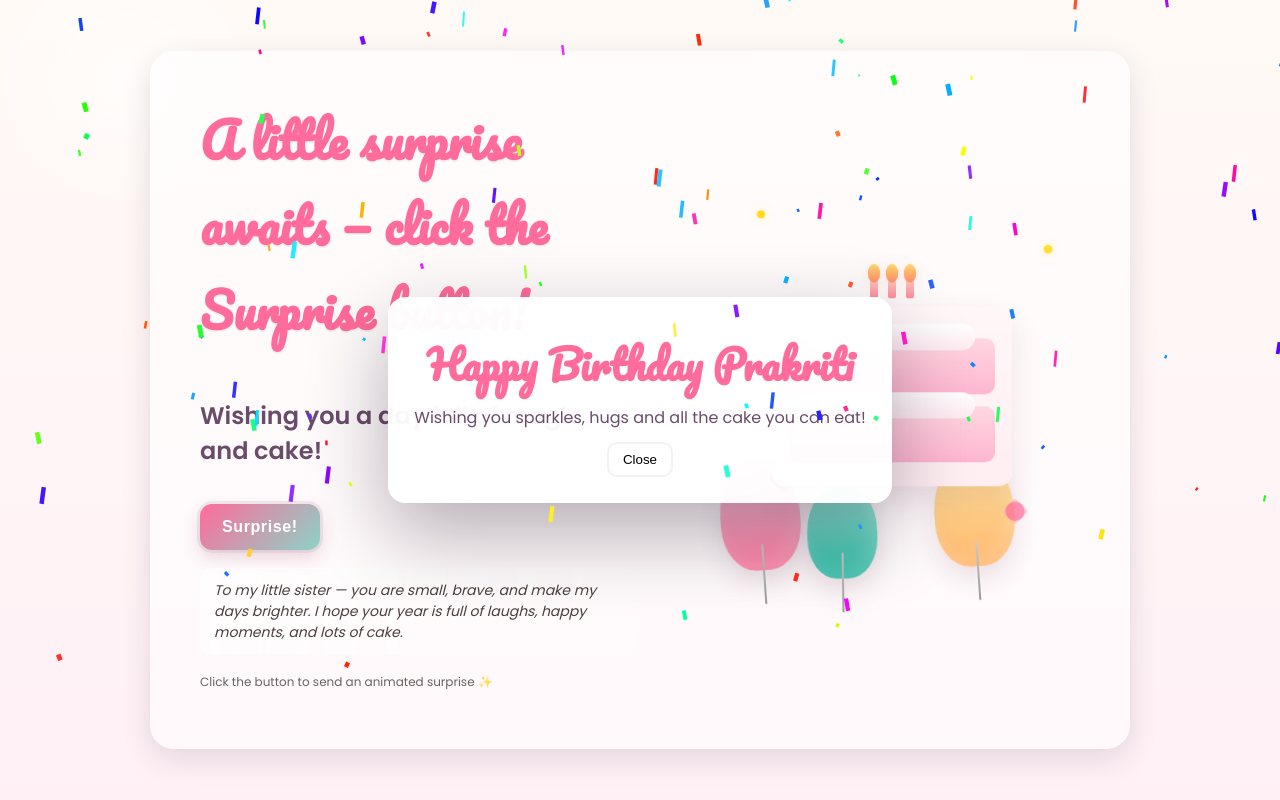
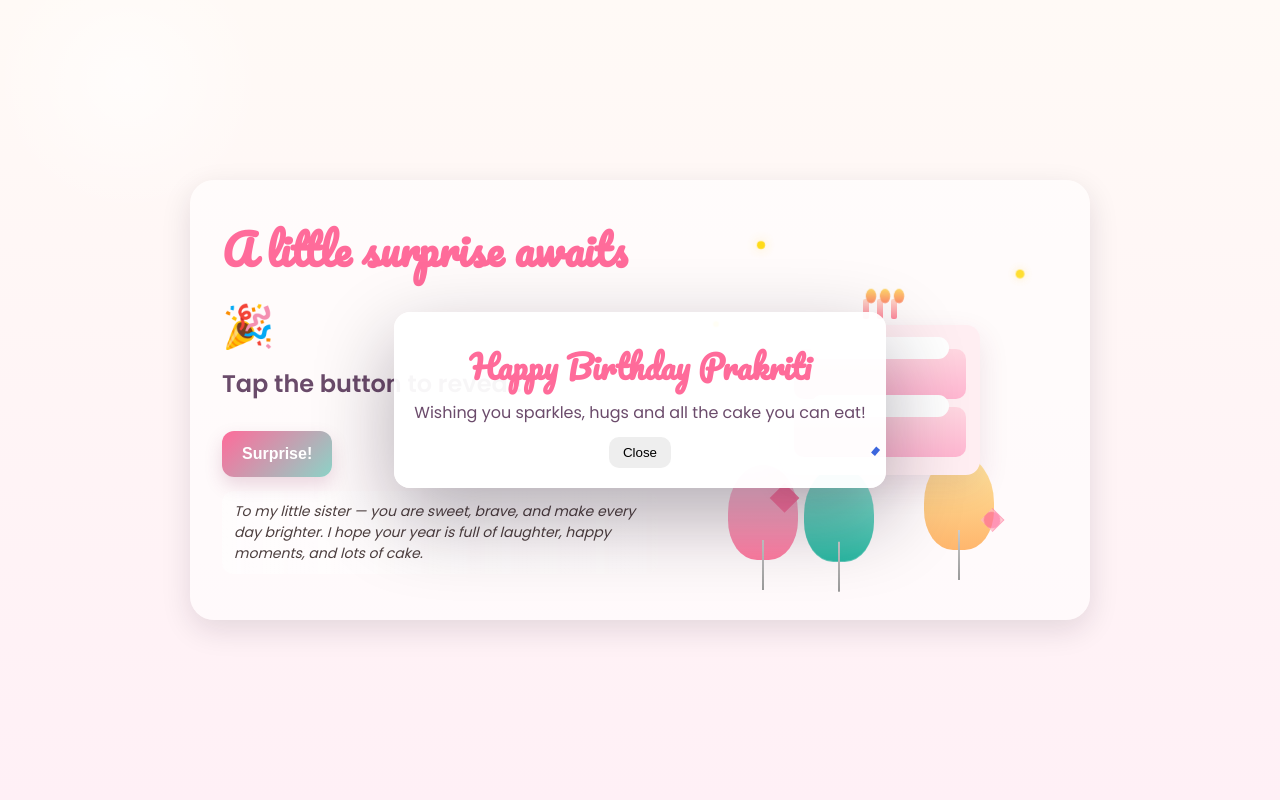
Before and after one commit to yeshchandra/bday_wish, a plain HTML site: page index.html in a window 1280 px wide. Both pictures are taken after a click on the button "Surprise!". Drawn offline with Linux system fonts and the light colour scheme.

Commit message:
Update index.html

```diff
--- a/index.html
+++ b/index.html
@@ -7,10 +7,10 @@
   <link href="https://fonts.googleapis.com/css2?family=Pacifico&family=Poppins:wght@300;400;600;700&display=swap" rel="stylesheet">
   <style>
     :root{
-      --bg1:#FFFAF6; /* warm cream */
-      --bg2:#FFF0F6; /* soft pink */
-      --accent:#FF6B9A; /* pink */
-      --accent-2:#8BD3C7; /* mint */
+      --bg1:#FFFAF6;
+      --bg2:#FFF0F6;
+      --accent:#FF6B9A;
+      --accent-2:#8BD3C7;
       --text:#3a2b2b;
     }
     *{box-sizing:border-box}
@@ -20,140 +20,142 @@
       font-family:Poppins,system-ui,Segoe UI,Arial;
       color:var(--text);
       background: radial-gradient(circle at 10% 10%, rgba(255,255,255,0.6), transparent 10%), linear-gradient(180deg,var(--bg1),var(--bg2));
-      overflow:hidden;
+      overflow-x:hidden;
       display:flex;
       align-items:center;
       justify-content:center;
-      padding:30px;
+      padding:20px;
     }
 
+    /* container */
     .card{
-      width:min(980px,95%);
-      min-height:560px;
+      width:100%;
+      max-width:900px;
       background: rgba(255,255,255,0.6);
       border-radius:24px;
       box-shadow:0 10px 30px rgba(33,20,40,0.12);
-      position:relative;
       overflow:hidden;
-      padding:28px;
+      padding:20px;
       display:grid;
-      grid-template-columns:1fr 420px;
-      gap:24px;
+      grid-template-columns:1fr 380px;
+      gap:20px;
       align-items:center;
     }
 
-    .left{padding:18px 22px;}
+    .left{padding:12px;}
     h1{
       font-family:Pacifico, cursive;
-      font-size:48px;
+      font-size:42px;
       margin:0 0 6px 0;
       color:var(--accent);
-      text-shadow:0 2px 0 rgba(0,0,0,0.04);
     }
-    h2{margin:0 0 18px 0;font-weight:600;color:#6a4b6a;}
+    h2{margin:0 0 14px 0;font-weight:600;color:#6a4b6a;}
     p.small-quote{
-      margin-top:18px;
-      font-size:14px;
-      opacity:0.9;
+      margin-top:14px;font-size:14px;opacity:0.9;
       background:linear-gradient(90deg, rgba(255,255,255,0.6), rgba(255,255,255,0.2));
-      padding:12px 14px;
-      border-radius:12px;
-      max-width:640px;
-      box-shadow:inset 0 1px 0 rgba(255,255,255,0.6);
+      padding:10px 12px;border-radius:12px;
       font-style:italic;
     }
 
+    /* button */
     .surprise-btn{
-      margin-top:18px;
-      padding:14px 22px;
+      margin-top:16px;
+      padding:14px 20px;
       border-radius:12px;
       font-weight:700;
-      letter-spacing:0.6px;
       background: linear-gradient(135deg,var(--accent),var(--accent-2));
-      color:white;
-      border:none;
-      cursor:pointer;
+      color:white;border:none;cursor:pointer;
       box-shadow:0 8px 18px rgba(139,51,92,0.18);
-      transform-origin:center;
-      transition:transform .18s ease, box-shadow .18s ease;
       font-size:16px;
+      position:relative;
+      z-index:10; /* keep above decorations */
     }
-    .surprise-btn:active{transform:translateY(2px) scale(.995);}
-    .surprise-btn:focus{outline:3px solid rgba(139,107,137,0.12)}
 
-    .stage{position:relative;height:420px;display:flex;align-items:center;justify-content:center;pointer-events:none;}
+    /* stage (right side) */
+    .stage{
+      position:relative;
+      height:360px;
+      display:flex;
+      align-items:center;
+      justify-content:center;
+      pointer-events:none;
+    }
 
-    .star{position:absolute; width:6px;height:6px;background:gold;border-radius:50%; box-shadow:0 0 8px rgba(255,225,120,0.65); opacity:0.9}
+    /* stars */
+    .star{position:absolute; width:6px;height:6px;background:gold;border-radius:50%; box-shadow:0 0 8px rgba(255,225,120,0.65);}
     .star.s1{top:6%; left:18%; animation:twinkle 3.6s infinite}
     .star.s2{top:14%; right:12%; width:8px;height:8px; animation:twinkle 2.8s .4s infinite}
     .star.s3{top:28%; left:6%; animation:twinkle 4.2s .6s infinite}
     @keyframes twinkle{0%,100%{transform:scale(.8);opacity:.7}50%{transform:scale(1.6);opacity:1}}
 
+    /* balloons */
     .balloon{
       position:absolute;
-      width:80px;height:110px;border-radius:60% 60% 50% 50%;
+      width:70px;height:95px;border-radius:60% 60% 50% 50%;
       display:flex;align-items:flex-end;justify-content:center;
       transform-origin:center bottom;
-      box-shadow:0 12px 24px rgba(100,40,70,0.12), inset -6px -10px 18px rgba(255,255,255,0.18);
     }
-    .balloon:after{content:"";position:absolute;bottom:-34px;width:2px;height:60px;background:linear-gradient(#ccc,#999);border-radius:2px}
-    .balloon.b1{left:10%; bottom:36px;background:linear-gradient(180deg,#FFD1E6,#FF7BA0); animation:floatUp 8s ease-in-out infinite}
-    .balloon.b2{left:30%; bottom:18px;background:linear-gradient(180deg,#A0F0E0,#2BB9A3); width:70px;height:95px; animation:floatUp 9.2s ease-in-out .6s infinite}
-    .balloon.b3{right:20%; bottom:40px;background:linear-gradient(180deg,#FDE6A0,#FFB66D); animation:floatUp 7.6s ease-in-out .2s infinite}
-    @keyframes floatUp{0%{transform:translateY(0) rotate(-4deg)}50%{transform:translateY(-28px) rotate(5deg)}100%{transform:translateY(0) rotate(-4deg)}}
+    .balloon:after{content:"";position:absolute;bottom:-30px;width:2px;height:50px;background:linear-gradient(#ccc,#999);}
+    .balloon.b1{left:10%; bottom:20px;background:linear-gradient(180deg,#FFD1E6,#FF7BA0); animation:floatUp 8s ease-in-out infinite}
+    .balloon.b2{left:30%; bottom:10px;background:linear-gradient(180deg,#A0F0E0,#2BB9A3); animation:floatUp 9.2s ease-in-out .6s infinite}
+    .balloon.b3{right:20%; bottom:30px;background:linear-gradient(180deg,#FDE6A0,#FFB66D); animation:floatUp 7.6s ease-in-out .2s infinite}
+    @keyframes floatUp{0%{transform:translateY(0)}50%{transform:translateY(-24px)}100%{transform:translateY(0)}}
 
-    .heart{position:absolute; width:22px;height:22px; transform:rotate(-45deg); background:var(--accent); border-radius:4px;}
-    .heart:before,.heart:after{content:"";position:absolute;width:22px;height:22px;border-radius:50%; background:var(--accent)}
-    .heart.h1{left:22%; bottom:28%; animation:pop 3s ease-in-out infinite}
-    .heart.h2{right:18%; bottom:20%; background:#FFB6C1; animation:pop 4s ease-in-out .4s infinite}
-    @keyframes pop{0%{transform:scale(.8) rotate(-45deg);opacity:.7}50%{transform:scale(1.2) rotate(-45deg);opacity:1}100%{transform:scale(.8) rotate(-45deg);opacity:.7}}
+    /* hearts */
+    .heart{position:absolute;width:20px;height:20px;transform:rotate(-45deg);background:var(--accent);}
+    .heart:before,.heart:after{content:"";position:absolute;width:20px;height:20px;border-radius:50%;background:var(--accent)}
+    .heart.h1{left:22%; bottom:20%; animation:pop 3s infinite}
+    .heart.h2{right:18%; bottom:14%; background:#FFB6C1; animation:pop 4s .4s infinite}
+    @keyframes pop{0%,100%{transform:scale(.8) rotate(-45deg);opacity:.7}50%{transform:scale(1.2) rotate(-45deg);opacity:1}}
 
-    .cake{width:240px;height:180px;border-radius:14px;background:linear-gradient(180deg,#fff7f9,#ffeef2);position:relative;box-shadow:0 12px 30px rgba(120,40,80,.12);display:flex;flex-direction:column;align-items:center;justify-content:flex-end;padding-bottom:18px;}
-    .cake .layer{width:86%;height:56px;background:linear-gradient(180deg,#FFD7E1,#FFB6D1);border-radius:10px;margin:6px 0;position:relative;}
-    .frosting{position:absolute;top:-14px;left:10%;width:80%;height:26px;border-radius:18px;background:linear-gradient(180deg,#fff,#FFEAF2);box-shadow:inset 0 2px 6px rgba(255,255,255,0.6)}
-    .candles{position:absolute;top:-30px;display:flex;gap:10px}
-    .candle{width:8px;height:22px;background:linear-gradient(180deg,#FFDACC,#FF8A9D);border-radius:2px;position:relative}
-    .flame{position:absolute;top:-12px;left:50%;transform:translateX(-50%);width:12px;height:18px;border-radius:50%;background:linear-gradient(180deg,#FFD86B,#FF8E6E);filter:drop-shadow(0 4px 8px rgba(255,130,90,.18));animation:flicker 600ms infinite}
-    @keyframes flicker{0%{transform:translateX(-50%) scale(.94)}50%{transform:translateX(-50%) scale(1.08)}100%{transform:translateX(-50%) scale(.94)}}
+    /* cake */
+    .cake{width:200px;height:150px;border-radius:14px;background:#ffeef2;position:relative;box-shadow:0 12px 30px rgba(120,40,80,.12);display:flex;flex-direction:column;align-items:center;justify-content:flex-end;padding-bottom:14px;}
+    .cake .layer{width:86%;height:50px;background:linear-gradient(180deg,#FFD7E1,#FFB6D1);border-radius:10px;margin:4px 0;position:relative;}
+    .frosting{position:absolute;top:-12px;left:10%;width:80%;height:22px;border-radius:18px;background:#fff;box-shadow:inset 0 2px 6px rgba(255,255,255,0.6)}
+    .candles{position:absolute;top:-26px;display:flex;gap:8px}
+    .candle{width:6px;height:20px;background:linear-gradient(180deg,#FFDACC,#FF8A9D);border-radius:2px;position:relative}
+    .flame{position:absolute;top:-10px;left:50%;transform:translateX(-50%);width:10px;height:14px;border-radius:50%;background:linear-gradient(180deg,#FFD86B,#FF8E6E);animation:flicker 600ms infinite}
+    @keyframes flicker{0%,100%{transform:scale(.9)}50%{transform:scale(1.1)}}
 
+    /* popup */
     .popup-wrap{position:fixed;inset:0;display:flex;align-items:center;justify-content:center;pointer-events:none}
-    .popup{pointer-events:auto; transform:scale(.6);opacity:0; transition:transform .36s cubic-bezier(.2,.9,.25,1), opacity .24s; background:linear-gradient(180deg,rgba(255,255,255,0.98),rgba(255,255,255,0.95)); padding:26px;border-radius:18px;box-shadow:0 30px 80px rgba(20,10,30,0.32); text-align:center;}
+    .popup{pointer-events:auto; transform:scale(.6);opacity:0; transition:transform .36s, opacity .24s; background:rgba(255,255,255,0.95); padding:20px;border-radius:16px;box-shadow:0 30px 80px rgba(20,10,30,0.32); text-align:center; max-width:90%;}
     .popup.show{transform:scale(1);opacity:1}
-    .popup h3{font-family:Pacifico; font-size:40px;margin:6px 0;color:var(--accent)}
+    .popup h3{font-family:Pacifico; font-size:32px;margin:6px 0;color:var(--accent)}
     .popup p{margin:6px 0 0 0;color:#6b4b6b}
-    .close-btn{margin-top:12px;background:transparent;border:2px solid rgba(60,20,50,0.06);padding:8px 14px;border-radius:10px;cursor:pointer}
+    .close-btn{margin-top:12px;padding:8px 14px;border-radius:10px;cursor:pointer;border:none;background:#eee}
 
-    canvas#confettiCanvas{position:fixed;top:0;left:0;width:100%;height:100%;pointer-events:none;z-index:9999}
+    /* confetti */
+    canvas.confetti{position:fixed; left:0; top:0; pointer-events:none; z-index:9999}
 
-    @media (max-width:880px){
-      .card{grid-template-columns:1fr; padding:20px; min-height:720px}
-      .stage{height:300px}
-      .cake{margin:auto}
-      h1{font-size:36px}
+    /* small screens */
+    @media (max-width:700px){
+      .card{grid-template-columns:1fr; min-height:auto; text-align:center;}
+      h1{font-size:32px;}
+      h2{font-size:18px;}
+      .stage{height:240px; order:-1; margin-bottom:16px;}
+      .cake{width:160px;height:120px;}
     }
-
-    .sparkles{position:relative;height:34px;margin-top:12px;pointer-events:none}
-    .sparkle{position:absolute;width:10px;height:10px;border-radius:50%;background:linear-gradient(180deg,#fff9ba,#ffd1e6);box-shadow:0 8px 18px rgba(255,150,200,0.18);opacity:0;transform:scale(0);animation:landingSparkle 900ms ease-in-out both}
-    @keyframes landingSparkle{0%{opacity:0;transform:scale(0)}50%{opacity:1;transform:scale(1.1)}100%{opacity:0;transform:scale(0.4) translateY(-18px)}}
   </style>
 </head>
 <body>
-  <div class="card" role="main" aria-labelledby="title">
+  <div class="card">
     <div class="left">
-      <h1 id="title">A little surprise awaits — click the Surprise button!</h1>
-      <div class="sparkles" id="landingSparkles" aria-hidden="true"></div>
-      <h2>Wishing you a day full of magic and cake!</h2>
-      <button class="surprise-btn" id="surprise" aria-label="Surprise Prakriti">Surprise!</button>
-
-      <p class="small-quote">To my little sister — you are small, brave, and make my days brighter. I hope your year is full of laughs, happy moments, and lots of cake.</p>
-      <p style="margin-top:18px;font-size:12px;opacity:0.74">Click the button to send an animated surprise ✨</p>
+      <h1>A little surprise awaits 🎉</h1>
+      <h2>Tap the button to reveal!</h2>
+      <button class="surprise-btn" id="surprise">Surprise!</button>
+      <p class="small-quote">To my little sister — you are sweet, brave, and make every day brighter. I hope your year is full of laughter, happy moments, and lots of cake.</p>
     </div>
-
-    <div class="stage" aria-hidden="true">
-      <div class="star s1"></div><div class="star s2"></div><div class="star s3"></div>
-      <div class="balloon b1"></div><div class="balloon b2"></div><div class="balloon b3"></div>
-      <div class="heart h1"></div><div class="heart h2"></div>
-      <div class="cake" aria-hidden="true">
+    <div class="stage">
+      <div class="star s1"></div>
+      <div class="star s2"></div>
+      <div class="star s3"></div>
+      <div class="balloon b1"></div>
+      <div class="balloon b2"></div>
+      <div class="balloon b3"></div>
+      <div class="heart h1"></div>
+      <div class="heart h2"></div>
+      <div class="cake">
         <div class="candles">
           <div class="candle"><div class="flame"></div></div>
           <div class="candle"><div class="flame"></div></div>
@@ -166,91 +168,58 @@
   </div>
 
   <div class="popup-wrap" id="popupWrap">
-    <div class="popup" id="popup" role="dialog" aria-modal="true" aria-labelledby="popupTitle">
+    <div class="popup" id="popup">
       <h3 id="popupTitle">Happy Birthday Prakriti</h3>
-      <p id="popupQuote">May your laughter multiply and your dreams shine brighter every day.</p>
+      <p id="popupQuote">Wishing you sparkles, hugs and all the cake you can eat!</p>
       <button class="close-btn" id="closePopup">Close</button>
     </div>
   </div>
 
-  <canvas id="confettiCanvas"></canvas>
+  <canvas class="confetti" id="confettiCanvas"></canvas>
 
   <script>
-  document.addEventListener("DOMContentLoaded", () => {
-    const landingSparkles = document.getElementById('landingSparkles');
-    function createSparkles(count){
-      if(!landingSparkles) return;
-      for(let i=0;i<count;i++){
-        const s=document.createElement('span');
-        s.className='sparkle';
-        s.style.left=Math.random()*90+'%';
-        s.style.top=Math.random()*60+'%';
-        s.style.animationDelay=(Math.random()*700)+'ms';
-        landingSparkles.appendChild(s);
-      }
-      setTimeout(()=>{landingSparkles.innerHTML='';},2800);
-    }
-    requestAnimationFrame(()=>createSparkles(18));
+    const surpriseBtn = document.getElementById('surprise');
+    const popup = document.getElementById('popup');
+    const popupWrap = document.getElementById('popupWrap');
+    const closeBtn = document.getElementById('closePopup');
+    const canvas = document.getElementById('confettiCanvas');
+    const ctx = canvas.getContext('2d');
+    let W = window.innerWidth, H = window.innerHeight;
+    canvas.width = W; canvas.height = H;
 
-    const surpriseBtn=document.getElementById("surprise");
-    const popup=document.getElementById("popup");
-    const popupWrap=document.getElementById("popupWrap");
-    const closeBtn=document.getElementById("closePopup");
-
-    const canvas=document.getElementById("confettiCanvas");
-    const ctx=canvas.getContext("2d");
-    function resizeCanvas(){canvas.width=window.innerWidth;canvas.height=window.innerHeight;}
-    resizeCanvas();
-    window.addEventListener("resize",resizeCanvas);
-
-    let confetti=[];
-    function createConfetti(){
-      for(let i=0;i<150;i++){
-        confetti.push({
-          x:Math.random()*canvas.width,
-          y:Math.random()*canvas.height-canvas.height,
-          r:Math.random()*6+4,
-          d:Math.random()*150,
-          color:"hsl("+Math.floor(Math.random()*360)+",100%,"+(50+Math.random()*10)+"%)",
-          tilt:Math.floor(Math.random()*10)-10,
-          tiltAngleIncremental:Math.random()*0.07+0.05,
-          tiltAngle:0
-        });
+    let particles = [];
+    function rand(min,max){return Math.random()*(max-min)+min}
+    function makeParticles(x, y){
+      for(let i=0;i<100;i++){
+        particles.push({x,y,r:rand(4,9),dx:rand(-6,6),dy:rand(-10,6),rot:rand(0,Math.PI*2),dRot:rand(-0.1,0.1),color:`hsl(${rand(0,360)},70%,55%)`,life:rand(50,120)});
       }
     }
-    function drawConfetti(){
-      ctx.clearRect(0,0,canvas.width,canvas.height);
-      confetti.forEach((c,i)=>{
-        ctx.beginPath();
-        ctx.lineWidth=c.r/2;
-        ctx.strokeStyle=c.color;
-        ctx.moveTo(c.x+c.tilt+c.r/4,c.y);
-        ctx.lineTo(c.x+c.tilt,c.y+c.tilt+c.r/4);
-        ctx.stroke();
-        c.tiltAngle+=c.tiltAngleIncremental;
-        c.y+=(Math.cos(c.d)+3+c.r/2)/2;
-        c.x+=Math.sin(c.d);
-        c.tilt=Math.sin(c.tiltAngle-i/3)*15;
-        if(c.y>canvas.height){c.y=-10;c.x=Math.random()*canvas.width;}
-      });
-      requestAnimationFrame(drawConfetti);
+    function updateParticles(){
+      ctx.clearRect(0,0,W,H);
+      for(let i=particles.length-1;i>=0;i--){
+        const p=particles[i];
+        p.x+=p.dx; p.y+=p.dy; p.dy+=0.18; p.rot+=p.dRot; p.life--;
+        ctx.save();ctx.translate(p.x,p.y);ctx.rotate(p.rot);ctx.fillStyle=p.color;ctx.fillRect(-p.r/2,-p.r/2,p.r,p.r*1.5);ctx.restore();
+        if(p.life<=0||p.y>H+60) particles.splice(i,1);
+      }
+      if(particles.length>0) requestAnimationFrame(updateParticles);
     }
-    function startConfetti(){createConfetti();drawConfetti();}
 
-    surpriseBtn.addEventListener("click",()=>{
-      document.getElementById("popupTitle").textContent="Happy Birthday Prakriti";
-      document.getElementById("popupQuote").textContent="Wishing you sparkles, hugs and all the cake you can eat!";
-      popup.classList.add("show");
-      popupWrap.style.pointerEvents="auto";
-      startConfetti();
+    function showPopup(){
+      popup.classList.add('show');
+      popupWrap.style.pointerEvents='auto';
+      makeParticles(W/2,H/3);
+      requestAnimationFrame(updateParticles);
+    }
+
+    surpriseBtn.addEventListener('click', ()=>{
+      showPopup();
     });
-    closeBtn.addEventListener("click",()=>{popup.classList.remove("show");popupWrap.style.pointerEvents="none";});
-
-    (function tinyMotion(){
-      const stage=document.querySelector('.stage');
-      let t=0;function loop(){t+=0.008;stage.style.transform=`translateY(${Math.sin(t)*6}px)`;requestAnimationFrame(loop);}loop();
-    })();
-  });
+    closeBtn.addEventListener('click', ()=>{
+      popup.classList.remove('show');
+      popupWrap.style.pointerEvents='none';
+    });
+    window.addEventListener('resize',()=>{W=window.innerWidth;H=window.innerHeight;canvas.width=W;canvas.height=H});
   </script>
 </body>
 </html>
```
